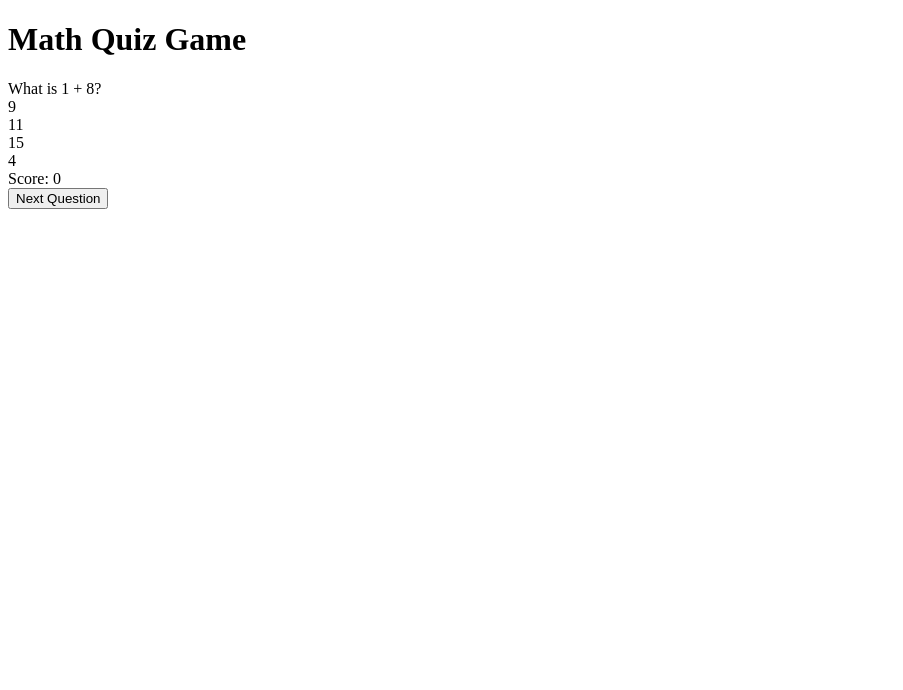
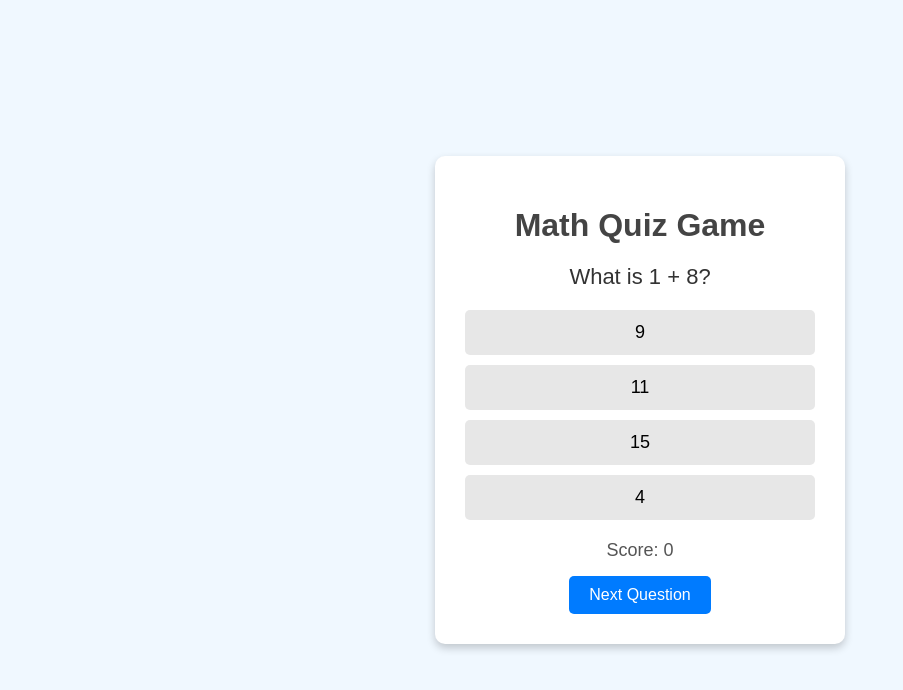
Before and after one commit to BBiz-hash/Jarvis-002, a plain HTML site: page index.html in a window 1280 px wide. Shown: the whole page, without its empty margins (0-903 px from the left). Drawn offline with Linux system fonts and the light colour scheme.

Commit message:
Update style.css

```diff
--- a/style.css
+++ b/style.css
@@ -1,83 +1,78 @@
-const questionElement = document.getElementById("question");
-const optionsElement = document.getElementById("options");
-const scoreElement = document.getElementById("score");
-
-let score = 0;
-let currentQuestion = {};
-
-function generateQuestion() {
-    const num1 = Math.floor(Math.random() * 10) + 1;
-    const num2 = Math.floor(Math.random() * 10) + 1;
-    const operators = ["+", "-", "*"];
-    const operator = operators[Math.floor(Math.random() * operators.length)];
-    let correctAnswer;
-
-    switch (operator) {
-        case "+":
-            correctAnswer = num1 + num2;
-            break;
-        case "-":
-            correctAnswer = num1 - num2;
-            break;
-        case "*":
-            correctAnswer = num1 * num2;
-            break;
+body {
+    font-family: 'Arial', sans-serif;
+    background-color: #f0f8ff;
+    margin: 0;
+    padding: 0;
+    display: flex;
+    justify-content: center;
+    align-items: center;
+    height: 100vh;
 }
 
-    return {
-        question: What is ${num1} ${operator} ${num2}?,
-        correctAnswer,
-        options: generateOptions(correctAnswer),
-    };
+.container {
+    background: #ffffff;
+    box-shadow: 0 4px 8px rgba(0, 0, 0, 0.2);
+    border-radius: 10px;
+    padding: 30px;
+    text-align: center;
+    width: 350px;
 }
 
-function generateOptions(correct) {
-    const options = new Set();
-    options.add(correct);
-
-    while (options.size < 4) {
-        options.add(Math.floor(Math.random() * 20) + 1);
+h1 {
+    color: #444;
+    margin-bottom: 20px;
 }
 
-    return Array.from(options).sort(() => Math.random() - 0.5);
+#question {
+    font-size: 22px;
+    margin-bottom: 20px;
+    color: #333;
 }
 
-function displayQuestion() {
-    currentQuestion = generateQuestion();
-
-    questionElement.textContent = currentQuestion.question;
-    optionsElement.innerHTML = "";
-
-    currentQuestion.options.forEach((option) => {
-        const div = document.createElement("div");
-        div.classList.add("option");
-        div.textContent = option;
-        div.onclick = () => checkAnswer(option, div);
-        optionsElement.appendChild(div);
-    });
+.option {
+    background-color: #e7e7e7;
+    border: 2px solid transparent;
+    margin: 10px 0;
+    padding: 10px;
+    font-size: 18px;
+    border-radius: 5px;
+    cursor: pointer;
+    transition: background-color 0.3s, border 0.3s;
 }
 
-function checkAnswer(selected, element) {
-    const allOptions = document.querySelectorAll(".option");
-    allOptions.forEach((opt) => (opt.onclick = null));
-
-    if (selected === currentQuestion.correctAnswer) {
-        element.classList.add("correct");
-        score++;
-    } else {
-        element.classList.add("wrong");
-        allOptions.forEach((opt) => {
-            if (parseInt(opt.textContent) === currentQuestion.correctAnswer) {
-                opt.classList.add("correct");
-            }
-        });
+.option:hover {
+    background-color: #d4edda;
+    border: 2px solid #28a745;
 }
 
-    scoreElement.textContent = Score: ${score};
+.correct {
+    background-color: #28a745;
+    color: #fff;
 }
 
-function nextQuestion() {
-    displayQuestion();
+.wrong {
+    background-color: #dc3545;
+    color: #fff;
 }
 
-displayQuestion();
+#score {
+    font-size: 18px;
+    margin-top: 20px;
+    color: #555;
+}
+
+button {
+    background-color: #007bff;
+    color: white;
+    border: none;
+    padding: 10px 20px;
+    font-size: 16px;
+    border-radius: 5px;
+    cursor: pointer;
+    margin-top: 15px;
+    transition: background-color 0.3s;
+}
+
+button:hover {
+    background-color: #0056b3;
+}
```
Lines whose indentation alone changed are shown as unchanged.
